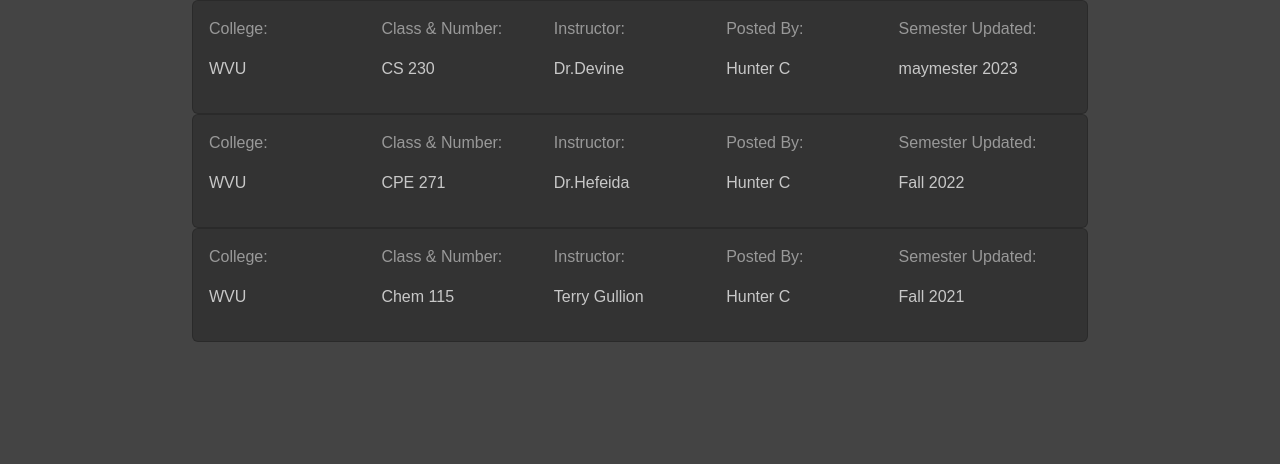
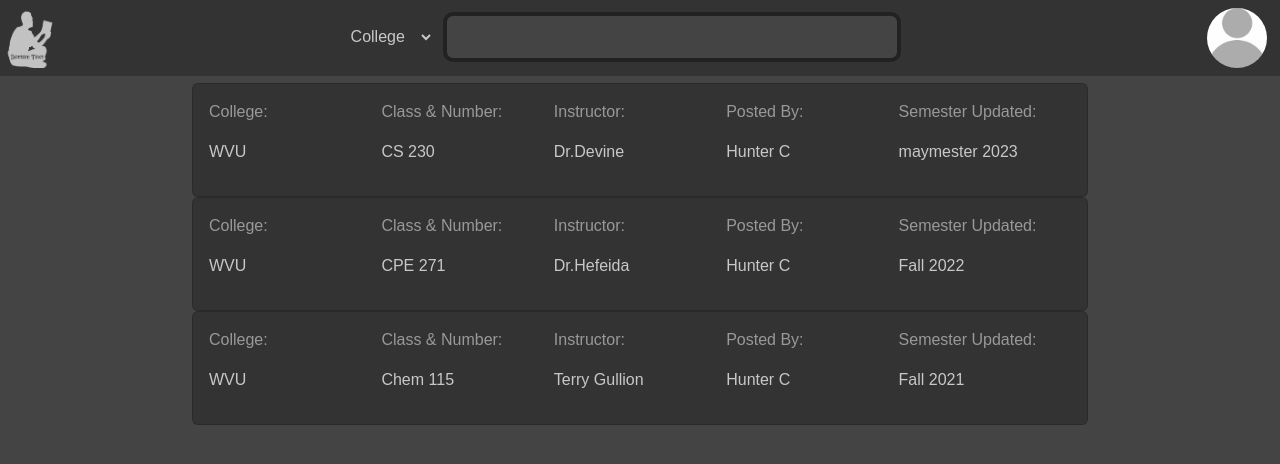
Before and after one commit to WVU-CS230-2023-01-Group02/bottomText, an Angular app: page /results in a window 1280 px wide. Shown: the top 464 px of the page. Built offline with nearby package versions, Linux system fonts and the light colour scheme.

Commit message:
general navbar added to results page
created general navbar component for pages outside of landing/signup and added it to the results page

```diff
--- a/src/app/Layouts/results/results.component.html
+++ b/src/app/Layouts/results/results.component.html
@@ -1,4 +1,5 @@
 <div class="background"></div>
+<app-general-navbar></app-general-navbar>
 <app-listing-card college="WVU" className="CS 230" instructor="Dr.Devine" accountName="Hunter C" semester="maymester 2023"></app-listing-card>
 <app-listing-card college="WVU" className="CPE 271" instructor="Dr.Hefeida" accountName="Hunter C" semester="Fall 2022"></app-listing-card>
 <app-listing-card college="WVU" className="Chem 115" instructor="Terry Gullion" accountName="Hunter C" semester="Fall 2021"></app-listing-card>
--- a/src/app/app.module.ts
+++ b/src/app/app.module.ts
@@ -15,6 +15,7 @@
 import { BackgroundComponent } from './Layouts/home/background/background.component';
 import { FooterComponent } from './Layouts/footer/footer.component';
 import { SearchComponent } from './search/search.component';
+import { GeneralNavbarComponent } from './general-navbar/general-navbar.component';
 
 
 @NgModule({
@@ -28,7 +29,8 @@
     LoginComponent,
     ResultsComponent,
     ListingCardComponent,
-    SearchComponent
+    SearchComponent,
+    GeneralNavbarComponent
   ],
   imports: [
     BrowserModule,
--- /dev/null
+++ b/src/app/general-navbar/general-navbar.component.css
@@ -0,0 +1,33 @@
+.navbar {
+    width: 100%;
+    top: 0;
+    left: 0;
+    overflow:hidden;
+    background-color: #333;
+    color: #C8C8C8;
+    font-family: "Montserrat", sans-serif;
+    text-decoration: none;
+    justify-content: space-between;
+    margin-bottom: 7px;
+}
+
+.dropdown{
+    color: #C8C8C8;
+    background-color: #333;
+    border-color: transparent;
+    width:auto;
+    max-height: 50%;
+    margin-top: 0%
+}
+
+.aligner{
+    position: absolute;
+    top: 5%;
+    left: 27%;
+    width: 150%;
+    margin: auto;
+    display: flex;
+    max-height: 100%;
+    justify-content: center;
+
+}
--- /dev/null
+++ b/src/app/general-navbar/general-navbar.component.html
@@ -0,0 +1,27 @@
+<nav class="navbar navbar-expand-lg">
+  <div class = "d-flex">
+
+    <a href = "#" style = "margin-left: 0.5%">
+      <img src="../../../assets/CS230 LogoW.png" style = "width: 60px; height: 60px; opacity: 70%">
+    </a>
+
+<div class = "aligner">
+      <select class="dropdown">
+        <option value="College">College</option>
+        <option value="Course">Course</option>
+        <option value="Instructor">Instructor</option>
+      </select>
+
+      <app-search style = "width: 150rem;"></app-search>
+    </div>
+
+
+    <div style = "border-radius: 25px; position:absolute; right: 1%">
+      <a href = "signup">
+      <img src = "../../../assets/defaultprofile.png" style = "width: 60px; height: 60px; border-radius: 50%">
+    </a>
+    </div>
+
+  </div>
+
+</nav>
```
Also changed, not shown: src/app/general-navbar/general-navbar.component.ts (added, +10 -0 lines), src/assets/defaultprofile.png (added), 1 other file (tests, documents, lock files or other folders).
